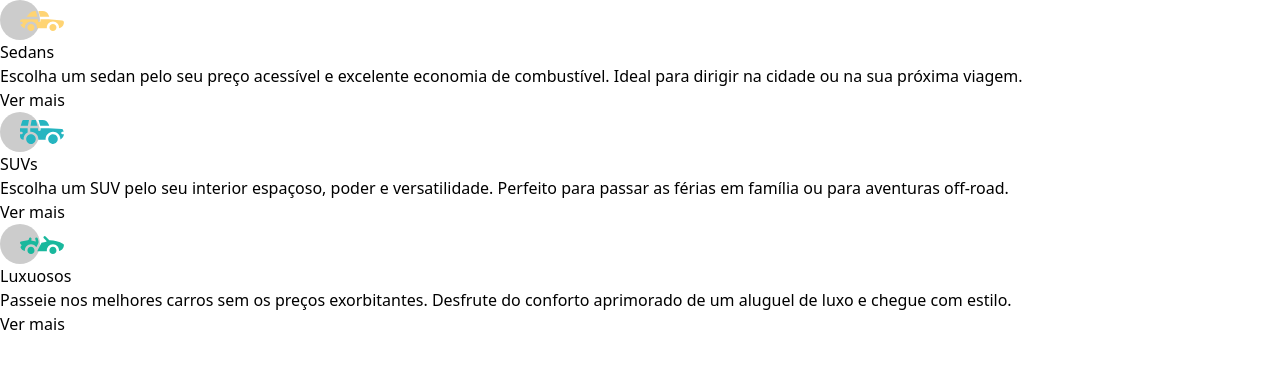
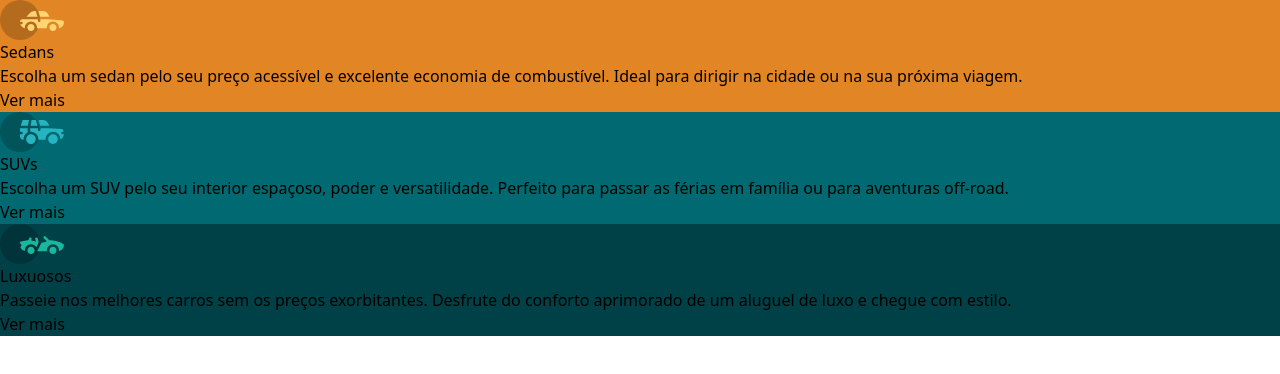
Before and after one commit to leelopesx/projeto1-carros, a React (Vite) app: page / in a window 1280 px wide. Shown: the top 374 px of the page. Built offline with nearby package versions, Linux system fonts and the light colour scheme.

Commit message:
terceiro commit do App

```diff
--- a/index.html
+++ b/index.html
@@ -1,6 +1,9 @@
 <!doctype html>
 <html lang="en">
   <head>
+    <link rel="preconnect" href="https://fonts.googleapis.com">
+    <link rel="preconnect" href="https://fonts.gstatic.com" crossorigin>
+    <link href="https://fonts.googleapis.com/css2?family=Big+Shoulders+Display:wght@100..900&family=Lexend+Deca:wght@100..900&display=swap" rel="stylesheet">
     <meta charset="UTF-8" />
     <meta name="viewport" content="width=device-width, initial-scale=1.0" />
     <title>Carros</title>
--- a/src/App.jsx
+++ b/src/App.jsx
@@ -6,21 +6,21 @@
   return(
     <main>
       <section>
-        <div>
+        <div className="bg-orange">
           <img src={iconSedans} alt="ícone dos carros sedan" />
           <h2>Sedans</h2>
           <p>Escolha um sedan pelo seu preço acessível e excelente economia de combustível. Ideal para dirigir na cidade ou na sua próxima viagem.</p>
           <a href="https://www.webmotors.com.br/sedans" target="_blank">Ver mais</a>
         </div>
 
-        <div>
+        <div className="bg-green">
           <img src={iconSuvs} alt="ícone dos carros SUV" />
           <h2>SUVs</h2>
           <p>Escolha um SUV pelo seu interior espaçoso, poder e versatilidade. Perfeito para passar as férias em família ou para aventuras off-road.</p>
           <a href="https://www.webmotors.com.br/suvs" target="_blank">Ver mais</a>
         </div>
 
-        <div>
+        <div className="bg-dark-green">
           <img src={iconLuxury} alt="ícone dos carros de luxo" />
           <h2>Luxuosos</h2>
           <p>Passeie nos melhores carros sem os preços exorbitantes. Desfrute do conforto aprimorado de um aluguel de luxo e chegue com estilo.</p>
--- a/tailwind.config.js
+++ b/tailwind.config.js
@@ -13,6 +13,10 @@
       'white':  '#fff',
       'offwhitebg':  '#f2f2f2',
 
+    },
+    fontFamily: {
+      'shoulders': '"Big Shoulders Display"',
+      'lexend': '"Lexend Deca"',
     }
   },
   plugins: [],
```
